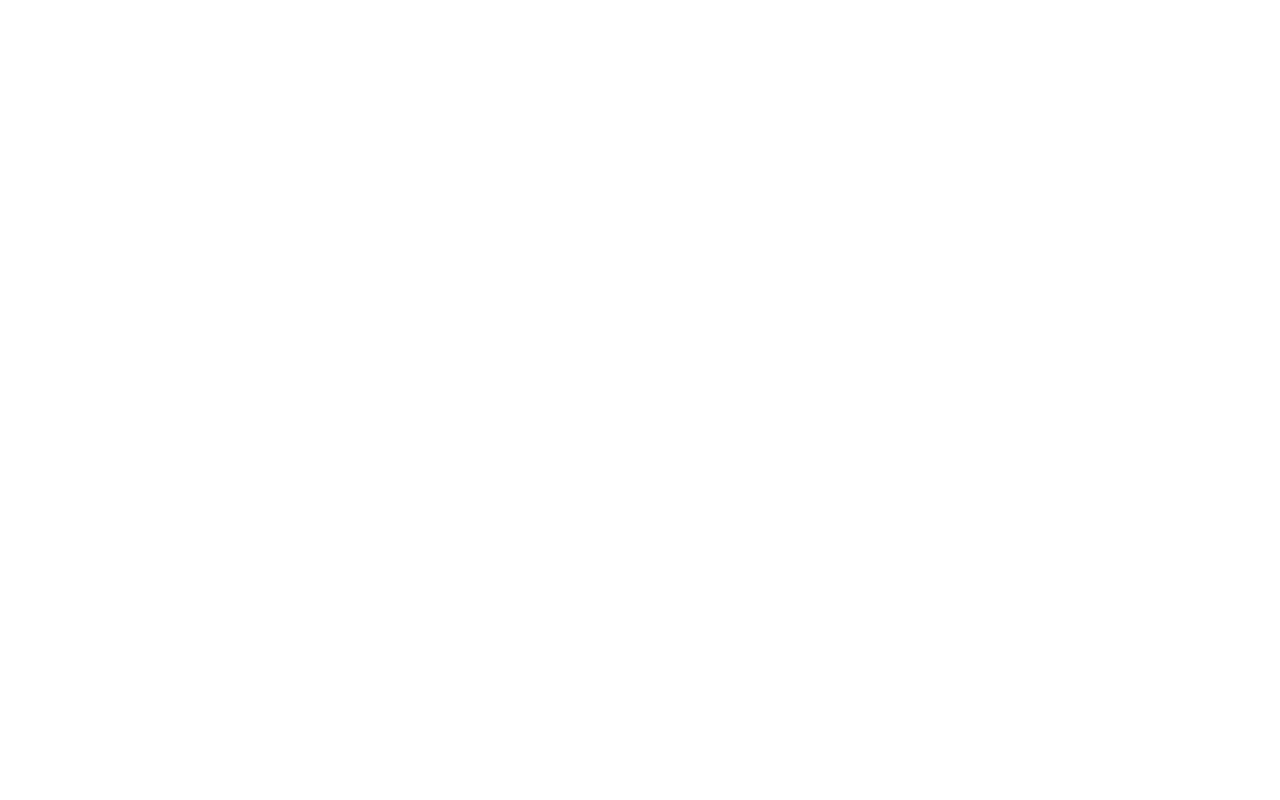
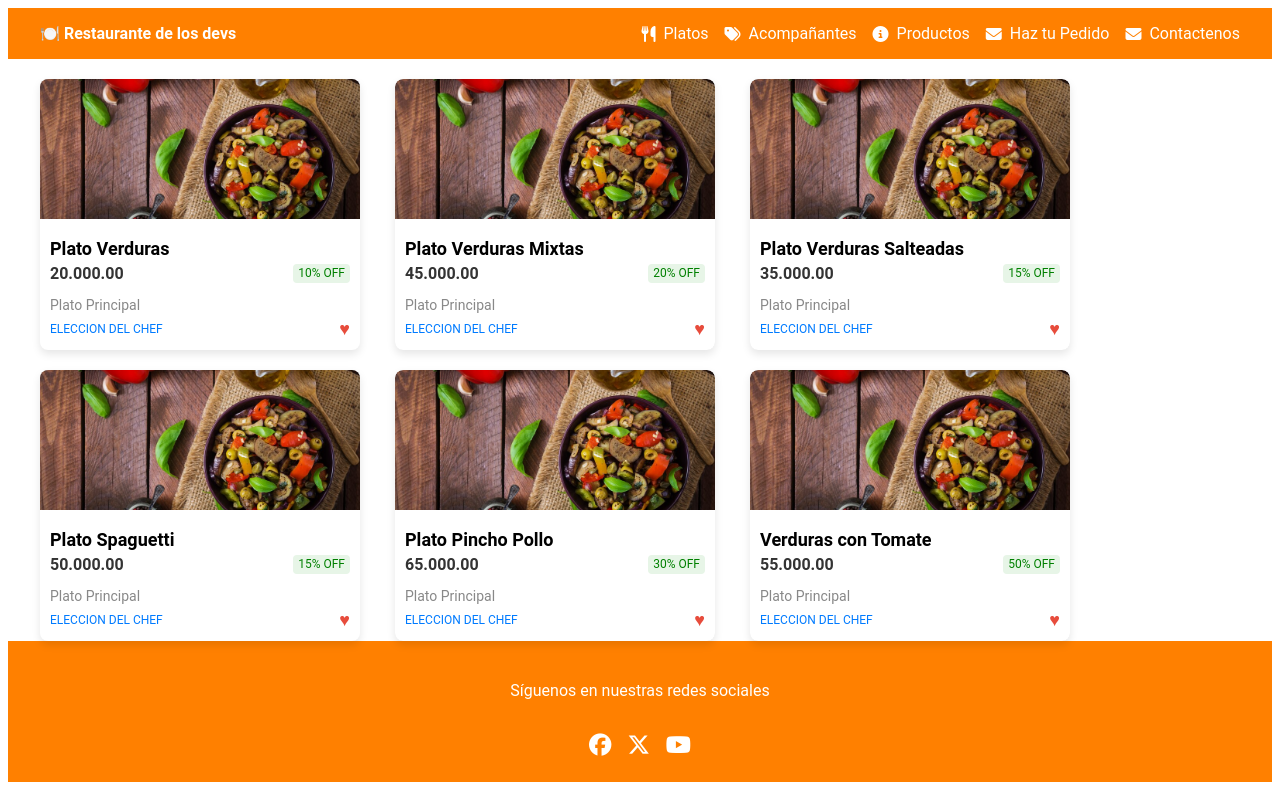
Before and after one commit to GenerationMilton/proyecto-html-cun, a plain HTML site: page main/pagina2.html in a window 1280 px wide. Drawn offline with Linux system fonts and the light colour scheme.

Commit message:
changes in dishes of pag 2

```diff
--- a/main/pagina2.html
+++ b/main/pagina2.html
@@ -0,0 +1,151 @@
+<!DOCTYPE html>
+<html>
+    <head>
+        <meta charset="utf-8">
+        <meta http-equiv="X-UA-Compatible" content="IE=edge">
+        <title>Food Menu</title>
+        <link rel="stylesheet" href="./style.css">
+        <meta name="description" content="">
+        <meta name="viewport" content="width=device-width, initial-scale=1">
+        <link rel="stylesheet" href="https://cdnjs.cloudflare.com/ajax/libs/font-awesome/6.5.0/css/all.min.css">
+    </head>
+    <body>
+        <header>
+            <nav>
+              <div class="logo">🍽️ Restaurante de los devs</div>
+              <div class="nav-links">
+                <a href="pagina2.html"><i class="fas fa-utensils"></i> Platos</a>
+                <a href="pagina3.html"><i class="fas fa-tags"></i> Acompañantes</a>
+                <a href="pagina5.html"><i class="fas fa-info-circle"></i>Productos</a>
+                <a href="pagina6.html"><i class="fas fa-envelope"></i> Haz tu Pedido</a>
+                <a href="pagina4.html"><i class="fas fa-envelope"></i> Contactenos</a>
+              </div>
+            </nav>
+          </header>
+          <main>
+            <div class="grid-container">
+                <div class="grid-column">
+                <!-- Card 1-->
+                    <div class="card">
+                        <img src="assets/plato-1.jpg" alt="plato comida 1" class="food-image">
+                        <div class="card-content">
+                            <h3>Plato Verduras</h3>
+                            <div class="price-section">
+                                <span class="price">20.000.00</span>
+                                <span class="discount">10% OFF</span>
+                            </div>
+                            <p class="description">Plato Principal</p>
+                            <div class="bottom-row">
+                                <span class="chef-pick">ELECCION DEL CHEF</span>
+                                <span class="heart">&#9829;</span>
+                            </div>
+                        </div>
+                    </div>
+                    <!-- Card 2-->
+                    <div class="card">
+                        <img src="assets/plato-1.jpg" alt="plato comida 2" class="food-image">
+                        <div class="card-content">
+                            <h3>Plato Spaguetti</h3>
+                            <div class="price-section">
+                                <span class="price">50.000.00</span>
+                                <span class="discount">15% OFF</span>
+                            </div>
+                            <p class="description">Plato Principal</p>
+                            <div class="bottom-row">
+                                <span class="chef-pick">ELECCION DEL CHEF</span>
+                                <span class="heart">&#9829;</span>
+                            </div>
+                        </div>
+                    </div>
+
+                </div>
+                <!-- Card 3-->
+                <div class="grid-column">
+                    <div class="card">
+                        <div class="card">
+                            <img src="assets/plato-1.jpg" alt="plato comida 3" class="food-image">
+                            <div class="card-content">
+                                <h3>Plato Verduras Mixtas</h3>
+                                <div class="price-section">
+                                    <span class="price">45.000.00</span>
+                                    <span class="discount">20% OFF</span>
+                                </div>
+                                <p class="description">Plato Principal</p>
+                                <div class="bottom-row">
+                                    <span class="chef-pick">ELECCION DEL CHEF</span>
+                                    <span class="heart">&#9829;</span>
+                                </div>
+                            </div>
+                        </div>
+                    </div>
+                    <!-- Card 4-->
+                    <div class="card">
+                        <div class="card">
+                            <img src="assets/plato-1.jpg" alt="plato comida 4" class="food-image">
+                            <div class="card-content">
+                                <h3>Plato Pincho Pollo</h3>
+                                <div class="price-section">
+                                    <span class="price">65.000.00</span>
+                                    <span class="discount">30% OFF</span>
+                                </div>
+                                <p class="description">Plato Principal</p>
+                                <div class="bottom-row">
+                                    <span class="chef-pick">ELECCION DEL CHEF</span>
+                                    <span class="heart">&#9829;</span>
+                                </div>
+                            </div>
+                        </div>
+                    </div>
+                </div>
+                   <!-- Card 5-->
+                   <div class="grid-column">
+                    <div class="card">
+                        <div class="card">
+                            <img src="assets/plato-1.jpg" alt="plato comida 3" class="food-image">
+                            <div class="card-content">
+                                <h3>Plato Verduras Salteadas</h3>
+                                <div class="price-section">
+                                    <span class="price">35.000.00</span>
+                                    <span class="discount">15% OFF</span>
+                                </div>
+                                <p class="description">Plato Principal</p>
+                                <div class="bottom-row">
+                                    <span class="chef-pick">ELECCION DEL CHEF</span>
+                                    <span class="heart">&#9829;</span>
+                                </div>
+                            </div>
+                        </div>
+                    </div>
+                    <!-- Card 6-->
+                    <div class="card">
+                        <div class="card">
+                            <img src="assets/plato-1.jpg" alt="plato comida 4" class="food-image">
+                            <div class="card-content">
+                                <h3>Verduras con Tomate</h3>
+                                <div class="price-section">
+                                    <span class="price">55.000.00</span>
+                                    <span class="discount">50% OFF</span>
+                                </div>
+                                <p class="description">Plato Principal</p>
+                                <div class="bottom-row">
+                                    <span class="chef-pick">ELECCION DEL CHEF</span>
+                                    <span class="heart">&#9829;</span>
+                                </div>
+                            </div>
+                        </div>
+                    </div>
+                </div>
+
+            </div>
+          </main>
+
+        <footer>
+            <p>Síguenos en nuestras redes sociales</p>
+            <div class="social-icons">
+              <a href="https://facebook.com" target="_blank"><i class="fab fa-facebook"></i></a>
+              <a href="https://twitter.com" target="_blank"><i class="fab fa-x-twitter"></i></a>
+              <a href="https://youtube.com" target="_blank"><i class="fab fa-youtube"></i></a>
+            </div>
+          </footer>
+    </body>
+</html>
--- a/main/style.css
+++ b/main/style.css
@@ -159,13 +159,13 @@ nav {
 }
 
 .logo {
-    font-size: 1.5rem;
+    font-size: 1.0rem;
     font-weight: bold;
 }
 
 .nav-links {
     display: flex;
-    gap: 1.5rem;
+    gap: 1.0rem;
 }
 
 .nav-links a {
@@ -228,9 +228,111 @@ footer {
     color: #ffcc00;
 }
 
+/*card Container*/
+.card {
+    width: 320px;
+    border-radius: 8px;
+    background-color: #ffffff;
+    box-shadow: 0 4px 8px rgba(0,0,0,0.1);
+    overflow: hidden;
+    position: relative;
+}
+
+/*Food Image*/
+.food-image{
+    width: 100%;
+    height: 140px;
+    object-fit: cover;
+}
+
+/*Content*/
+.card-content{
+    padding: 10px;
+}
+
+h3 {
+    font-size: 18px;
+    margin: 5px 0;
+}
+
+/*Price Section*/
+.price-section{
+    display: flex;
+    justify-content: space-between;
+    margin-bottom: 5px;
+}
+
+.price {
+    font-size: 16px;
+    font-weight: bold;
+    color: #333;
+}
+
+.discount {
+    font-size: 12px;
+    color: green;
+    background-color: #e7f5e7;
+    padding: 2px 5px;
+    border-radius: 4px;
+}
+
+/*Description*/
+.description {
+    font-size: 14px;
+    color:#888;
+    margin-bottom: 5px;
+}
+
+/*Bottom row*/
+.bottom-row{
+    display: flex;
+    justify-content: space-between;
+    align-items: center;
+}
+
+.chef-pick {
+    font-size: 12px;
+    color: #007bff;
+}
+
+.rating {
+    font-size: 12px;
+    color: #f39c12;
+}
+/*heart Icon*/
+.heart {
+    font-size: 18px;
+    color: #e74c3c;
+    cursor: pointer;
+}
+
+.placeholder {
+    display: flex;
+    justify-content: center;
+    align-items: center;
+    height: 140px;
+    background-color: #eaeaea;
+    color: #888;
+    font-size: 14px;
+}
+
+/*Grid Container*/
+.grid-container{
+    display: grid;
+
+    gap: 35px
+}
+
+/*Column*/
+.grid-column{
+    display: flex;
+    flex-direction: column;
+    gap: 20px;
+}
 
 
-@media screen and (max-width: 768px) {
+
+@media screen and (min-width: 768px) {
     .hero{
         grid-template-columns: minmax(300px, 500px);
         justify-content: center;
@@ -243,3 +345,30 @@ footer {
         grid-template-columns: repeat(auto-fit, minmax(75px, 100px));
     }
 }
+
+/*Grid para pantalla 2*/
+@media (min-width: 768px) {
+    .grid-container{
+        grid-template-columns: 1fr;
+    }
+
+}
+@media (min-width: 500px) {
+    .grid-container{
+        grid-template-columns: 1fr 1fr;
+    }
+
+}
+@media (min-width: 900px) {
+    .grid-container{
+        grid-template-columns: 1fr 1fr 1fr;
+    }
+
+}
+
+@media (min-width: 1200px) {
+    .grid-container{
+        grid-template-columns: 1fr 1fr 1fr 1fr;
+    }
+
+}
```
Also changed, not shown: main/assets/cake.png (added), main/assets/plato-1.jpg (added).
